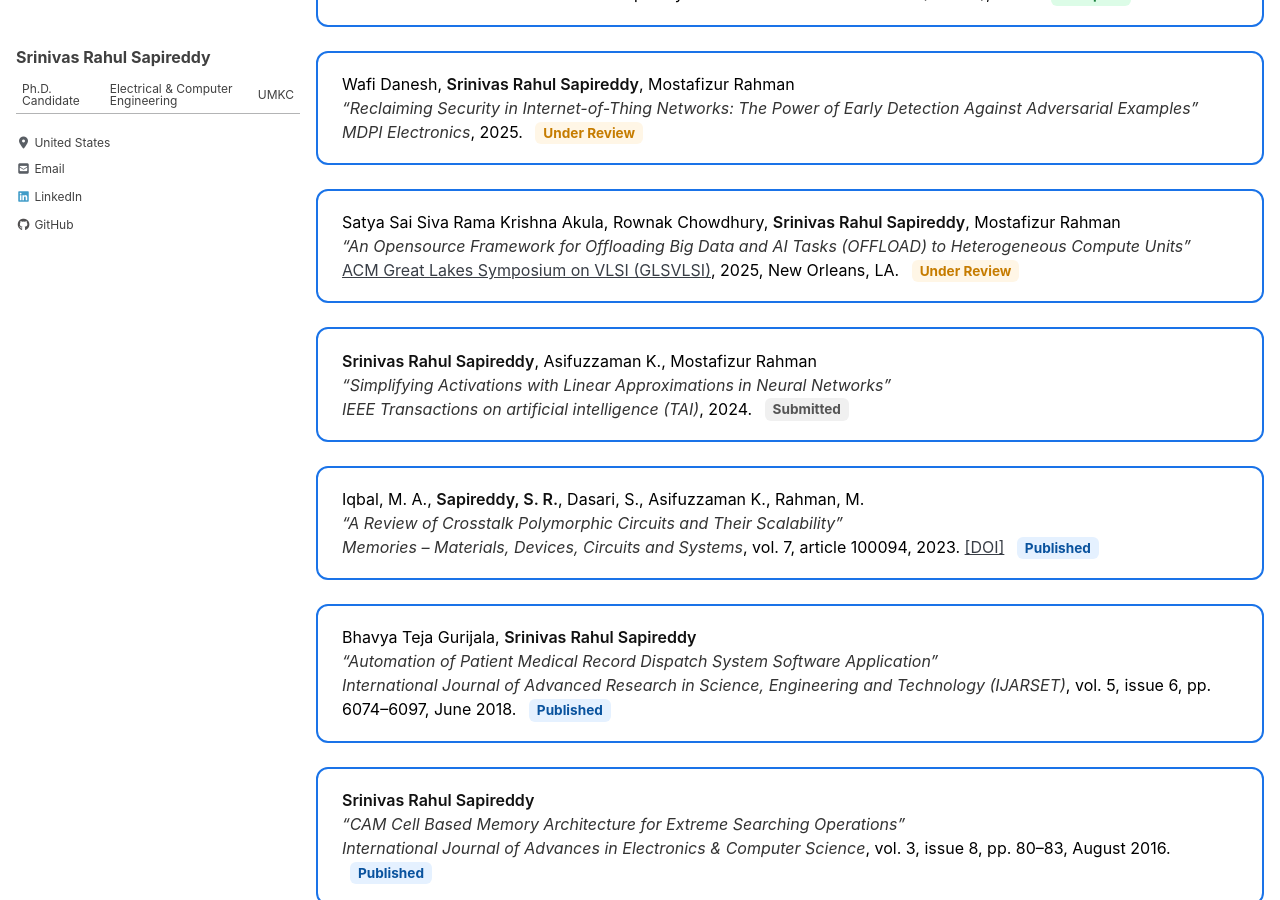
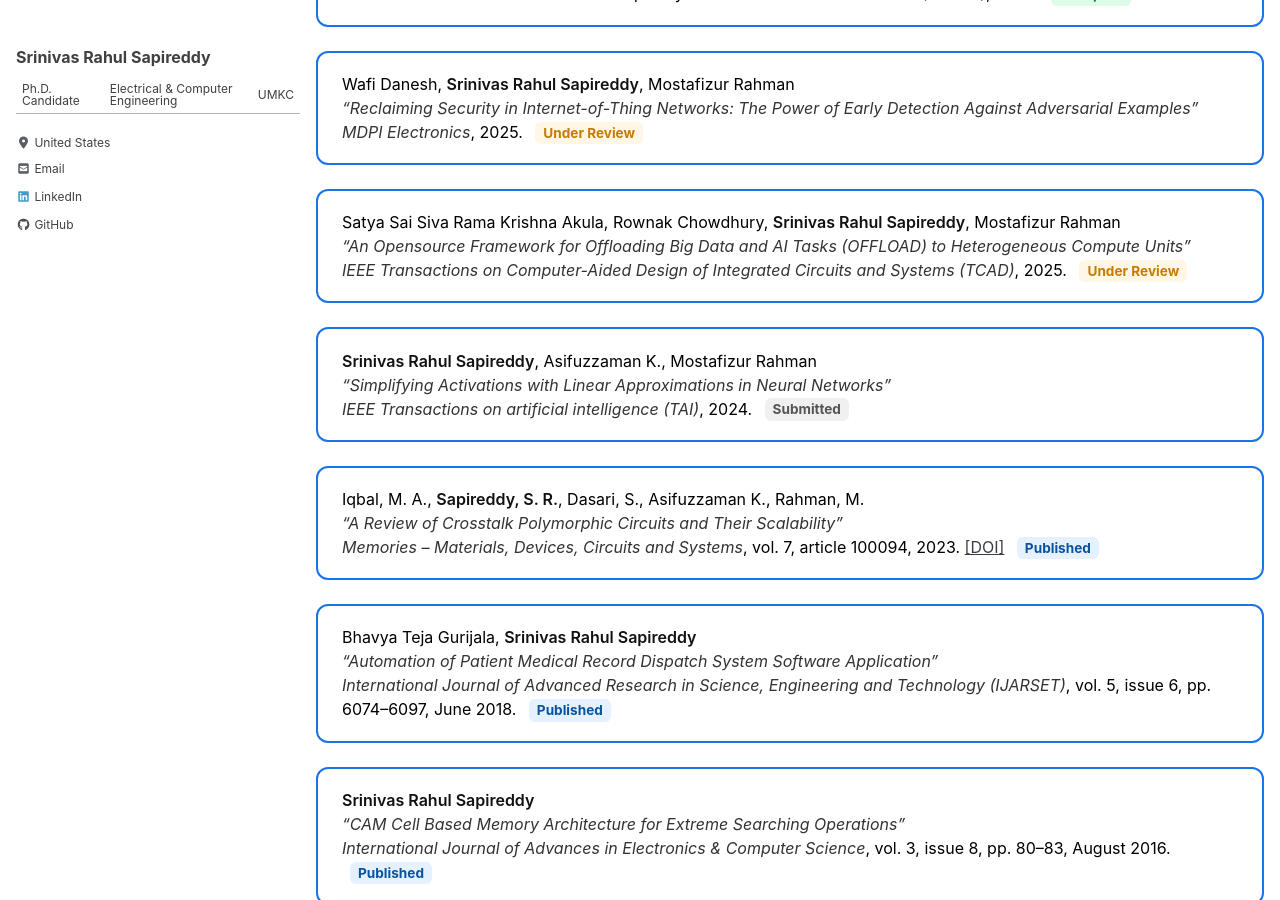
Before and after one commit to srsapireddy/srsapireddy.github.io, a Jekyll site: the page built from _pages/publications.md, in a window 1280 px wide and 900 px high, scrolled down 590 px. Built offline with Jekyll 4.4.1, drawn with Linux system fonts in a browser that asks for light colours; cached includes are drawn as plain includes; nearby versions of some CDN libraries.

Commit message:
Update publications.md

```diff
--- a/_pages/publications.md
+++ b/_pages/publications.md
@@ -116,7 +116,7 @@ permalink: /publications/
     <div class="pub-card">
       Satya Sai Siva Rama Krishna Akula, Rownak Chowdhury, <strong>Srinivas Rahul Sapireddy</strong>, Mostafizur Rahman<br>
       <em>“An Opensource Framework for Offloading Big Data and AI Tasks (OFFLOAD) to Heterogeneous Compute Units”</em><br>
-      <a href="https://www.glsvlsi.org" target="_blank">ACM Great Lakes Symposium on VLSI (GLSVLSI)</a>, 2025, New Orleans, LA.
+      <em>IEEE Transactions on Computer-Aided Design of Integrated Circuits and Systems (TCAD)</em>, 2025.
       <span class="status review">Under Review</span>
     </div>
     <div class="pub-card">
```
